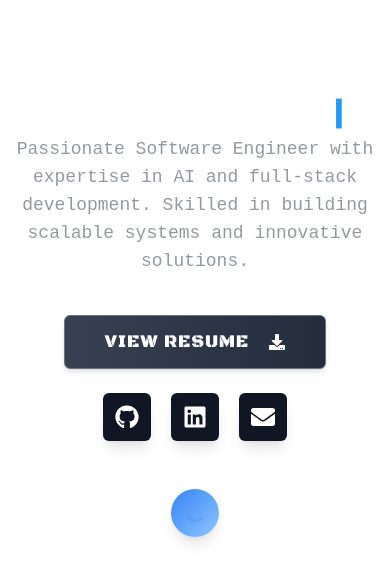
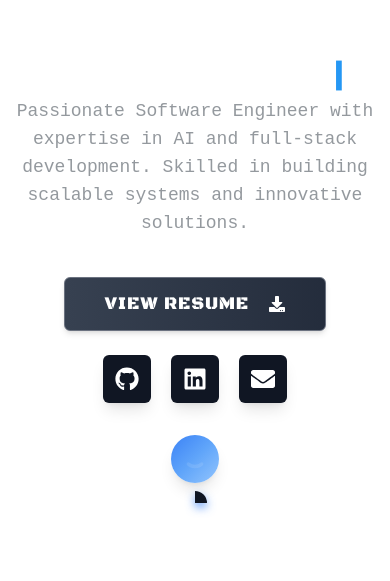
Before and after one commit to Rakotomalala01/portfolio, a React (Vite) app: page / in a window 390 px wide. Shown: the part 199-780 px from the top of the page. Built offline with nearby package versions, Linux system fonts and the light colour scheme.

Commit message:
JR: robot with chat

```diff
--- /dev/null
+++ b/src/components/ui/robot-chat.tsx
@@ -0,0 +1,20 @@
+import React from 'react';
+
+const chatBubbleStyles = "hover:text-keyword bg-secondary text-white [box-shadow:var(--shadow-blue-strong)] px-3";
+
+
+
+interface RobotChatProps {
+  message: string;
+}
+
+const RobotChat: React.FC<RobotChatProps> = ({ message }) => {
+  return (
+
+      <div className={`relative p-3 rounded-md max-w-xs ${chatBubbleStyles}`}>
+        {message}
+      </div>
+  );
+};
+
+export default RobotChat;
--- a/src/components/ui/robot.tsx
+++ b/src/components/ui/robot.tsx
@@ -1,56 +1,60 @@
 import React, { useState, useEffect } from 'react';
 import './robot.css';
 import SleepEffect from './sleep-effect';
-import { LuScanFace } from 'react-icons/lu';
 import Smile from './smile';
+import RobotChat from './robot-chat';
 
 const RobotHead: React.FC = () => {
   const [isAsleep, setIsAsleep] = useState(true); // Default state: asleep
   const [position, setPosition] = useState(0); // Track vertical position
   const [showSmile, setShowSmile] = useState(false); // Track smile state
+  const [showChat, setShowChat] = useState(false); // Track chat visibility
+
+  const smallBubbleStyles = "w-3 h-3 bg-secondary rounded-tr-full flex items-center justify-center border-none [box-shadow:var(--shadow-blue-strong)] ml-3 mt-2";
 
   useEffect(() => {
     let interval: number | null = null;
     let timeout: number | null = null;
 
-    // Handle movement effect while asleep
     if (isAsleep) {
-
-
       // Wake up after 6 seconds
       timeout = window.setTimeout(() => {
         setIsAsleep(false);
         setShowSmile(true);
+
+        // Delay showing chat after smile
+        setTimeout(() => setShowChat(true), 800); // Smooth delay for chat
       }, 6000);
     } else {
       setPosition(0); // Reset position when awake
       interval = window.setInterval(() => {
-        setPosition((prev) => (prev === 0 ?18 : 0)); // Toggle position
+        setPosition((prev) => (prev === 0 ? 18 : 0)); // Toggle position
       }, 1000);
     }
 
-    // Cleanup intervals and timeouts
+    // Cleanup
     return () => {
       if (interval) clearInterval(interval);
       if (timeout) clearTimeout(timeout);
     };
-  }, [isAsleep]); // React to changes in isAsleep
+  }, [isAsleep]);
 
   return (
+    <div className="flex flex-col items-center mt-6 ">
+      {/* Robot Head */}
       <div
-      className={`w-12 h-12 md:w-16 md:h-16 mt-10 rounded-full
+        className={`w-12 h-12 md:w-16 md:h-16 rounded-full
           shadow-lg border-4 border-gray-500
           flex items-center justify-center
           transition-transform duration-1000 ease-in-out border-none
-        transition-all duration-1000 ease-in-out
           ${
             showSmile
-            ? 'bg-gradient-to-br from-blue-500 via-blue-400 to-blue-300' // Gradient when smiling
+              ? 'bg-gradient-to-br from-blue-500 via-blue-400 to-blue-300' // Smiling gradient
               : 'bg-gradient-to-br from-gray-300 via-gray-400 to-blue-500' // Default gradient
           }
         `}
         style={{
-        transform: `translateY(${position}px)`, // Smooth position transition
+          transform: `translateY(${position}px)`,
         }}
       >
         {/* ZZZ effect when asleep */}
@@ -62,10 +66,32 @@ const RobotHead: React.FC = () => {
             showSmile ? 'opacity-100' : 'opacity-0 pointer-events-none'
           }`}
         >
-        {/* Responsive LuScanFace Icon */}
-        <Smile className="w-16 h-10 md:w-15 md:h-20 text-blue-700" />
+          <Smile className="w-16 h-10 md:w-15 md:h-20 text-background" />
+        </div>
+      </div>
 
+      {/* Robot Chat */}
+      {/* Robot Chat */}
+<div
+  className={`${smallBubbleStyles}`}
+  style={{
+    transform: `translateY(${position}px)`, // Moves with the robot head
+    transition: 'transform 1s ease-in-out', // Smooth movement
+  }}
+></div>
+
+<div
+  className={`transition-transform duration-1000 ease-in-out transform ${
+    showChat ? 'translate-y-0 opacity-100' : '-translate-y-10 opacity-0'
+  }`}
+  style={{
+    transform: `translateY(${position}px)`, // Moves with the robot head
+    transition: 'transform 1s ease-in-out', // Smooth transition effect
+  }}
+>
+  <RobotChat message={'Hello! How can I assist you today?'} />
 </div>
+
     </div>
   );
 };
```
Lines whose indentation alone changed are shown as unchanged.
